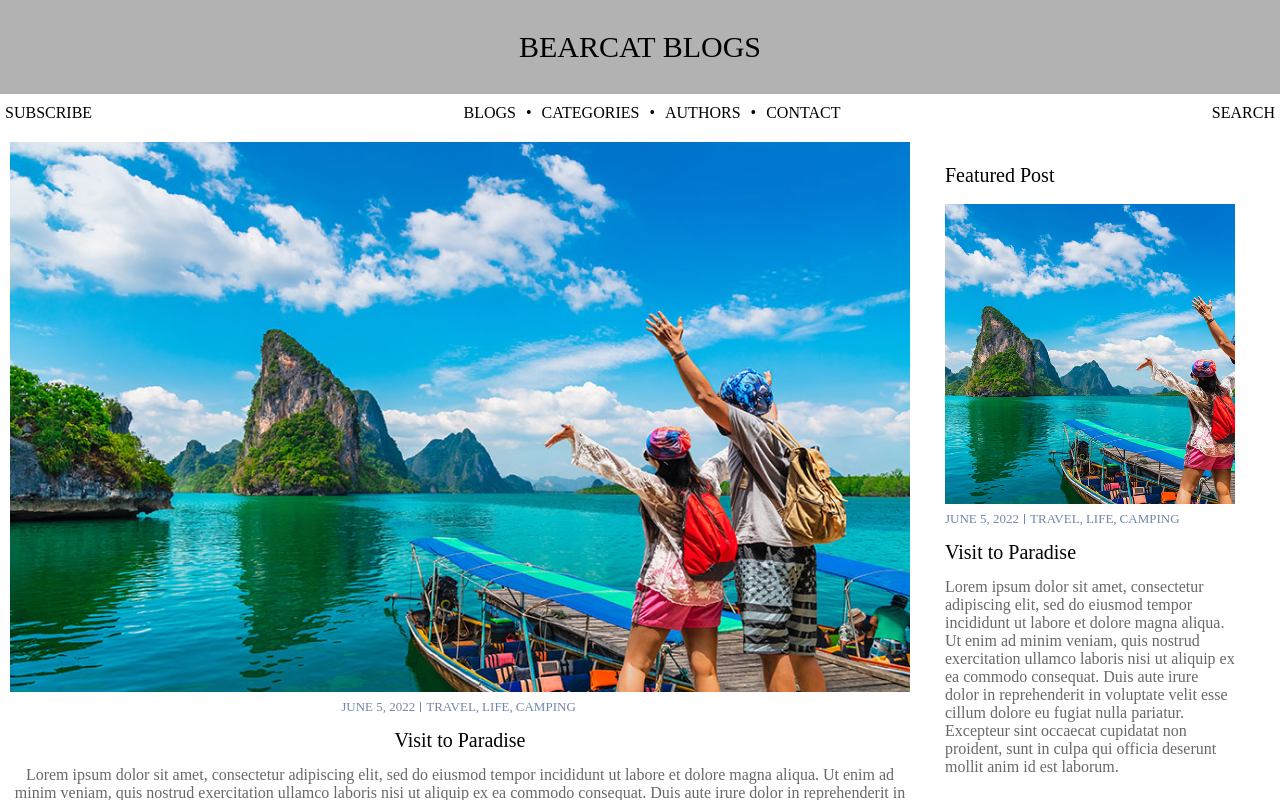
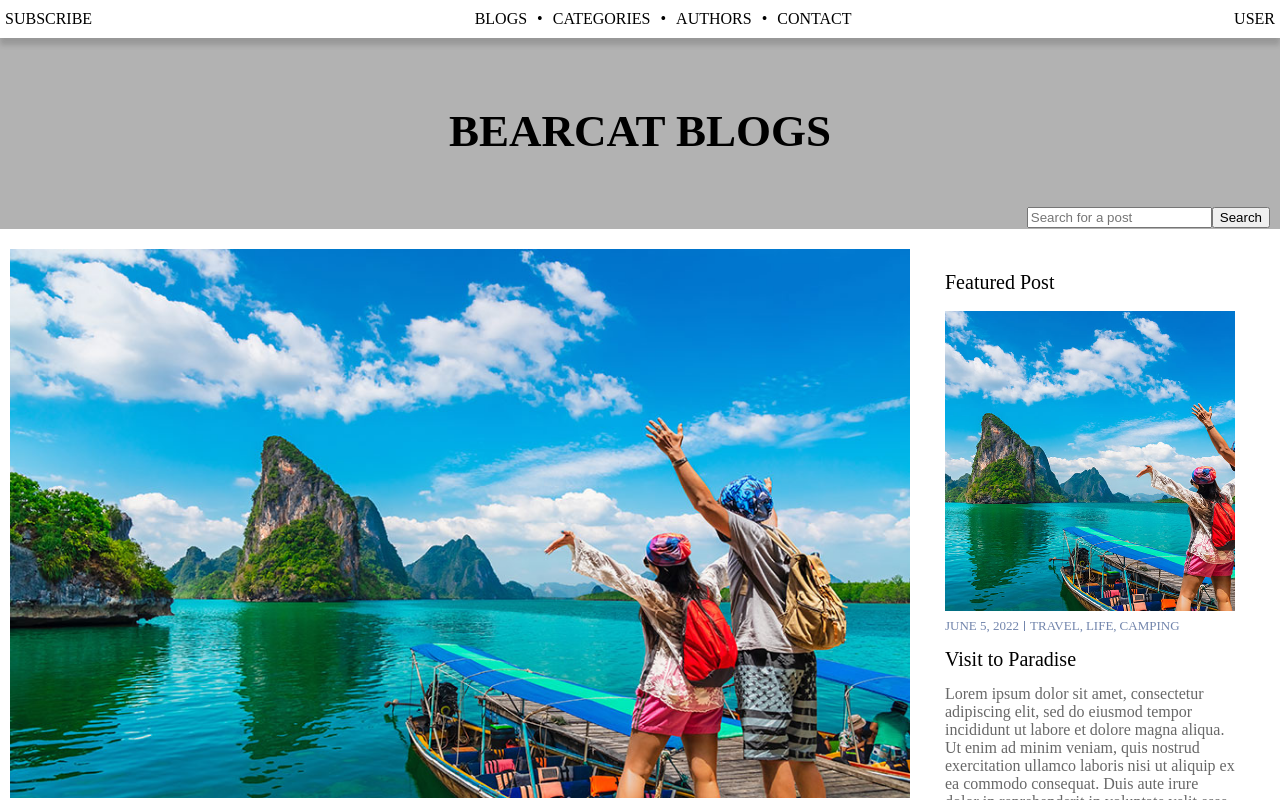
Before and after one commit to Hack-Weekly/bearcat-blog, a Next.js app: page / in a window 1280 px wide. Shown: the top 800 px of the page. Built offline with nearby package versions, Linux system fonts and the light colour scheme.

Commit message:
refactored frontend for hero, search bar, and user

```diff
--- a/src/frontend/components/main/Header/Header.jsx
+++ b/src/frontend/components/main/Header/Header.jsx
@@ -10,11 +10,6 @@ export default function Header () {
 
     return (
         <>
-            <div
-                className={styles.title}
-            >
-                BEARCAT BLOGS
-            </div>
             <div
                 className={styles.nav}
             >
@@ -35,7 +30,13 @@ export default function Header () {
                         </>
                     ))}
                 </div>
-                <div>SEARCH</div>
+                <div>USER</div>
+            </div>
+            <div
+                className={styles.hero}
+            >
+                <h2>BEARCAT BLOGS</h2>
+                <div className={styles.user}><input placeholder='Search for a post' /><button>Search</button></div>
             </div>
         </>
     )
--- a/src/frontend/components/main/Header/Header.module.scss
+++ b/src/frontend/components/main/Header/Header.module.scss
@@ -1,24 +1,24 @@
-.title {
+.hero {
     text-align: center;
-    padding: 30px 0px;
+    padding: 30px 10px 0 10px;
+    margin-bottom: 20px;
+    font-size: 30px;
+    background-color: rgb(178, 178, 178);
+}
 
-    font-size: 30px;
-
-    background-color: rgb(178, 178, 178);
+.user {
+    text-align: end;
 }
 
 .nav {
     position: sticky;
     top: 0;
-
-    margin-bottom: 10px;
-
     background-color: white;
-
     display: flex;
     flex-direction: row;
     align-items: center;
     justify-content: space-between;
+    box-shadow: 0px 7px 5px rgba(50, 50, 50, .2);
 
     div {
         padding: 5px;
```
